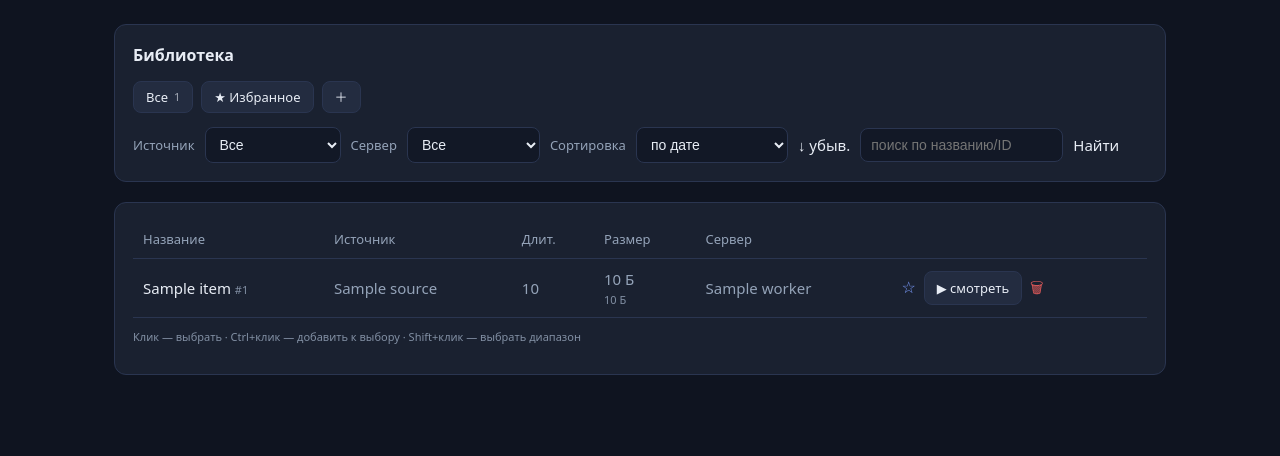
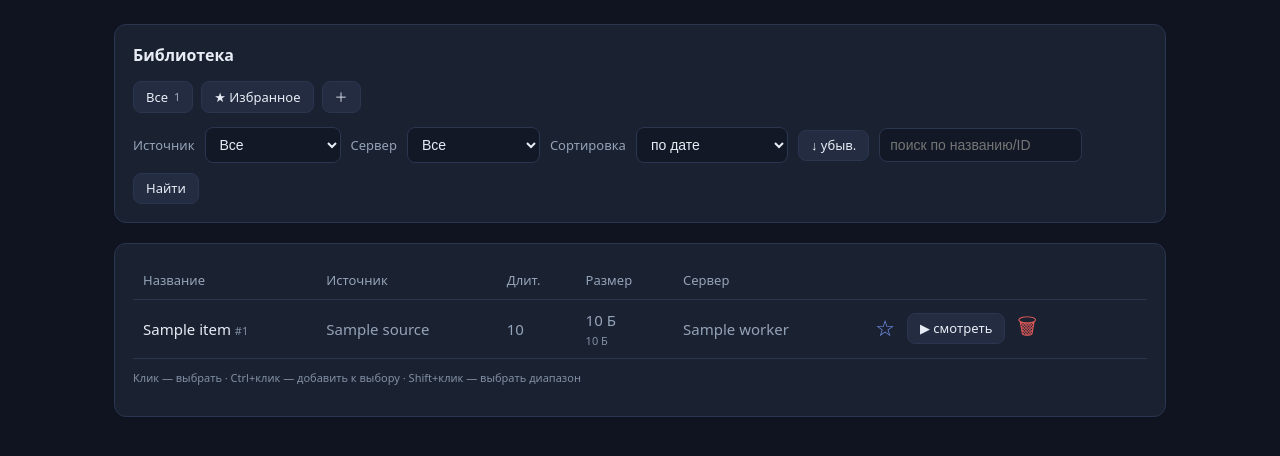
Before and after one commit to Yda4nik/Vidhive, a FastAPI app: template coordinator/app/web/templates/library.html in a window 1280 px wide. Shown: the part 63-519 px from the top of the page. Run offline with FastAPI, Linux system fonts and the light colour scheme; the template is opened without the code that fills it: most values are stand-ins (such as "Sample title", 1, 10 or a date in 2020); parts of the project's set-up code (start-up, migrations or seed data) failed here and were passed over.

Commit message:
Fix button styling: span.btn was unstyled; enlarge star/delete
The .btn rule only matched a.btn / button.btn / input[type=submit], so every
<span class="btn"> (the sort order toggle, search, bulk actions) rendered as
plain text. Broadened the selector to .btn so those look like buttons.

Also enlarged the per-row star and delete icons (16/15px -> 22px) with padding
and a hover background so they are easier to hit.

Co-Authored-By: Claude Opus 4.8 <noreply@anthropic.com>

```diff
--- a/coordinator/app/web/templates/base.html
+++ b/coordinator/app/web/templates/base.html
@@ -45,10 +45,10 @@
     .pill.run { background:rgba(124,156,255,.18); color:var(--accent); }
     .muted { color:var(--muted); }
     .empty { color:var(--muted); font-style:italic; }
-    a.btn, button.btn, input[type=submit] { display:inline-block; padding:6px 12px; border-radius:8px;
+    .btn, input[type=submit] { display:inline-block; padding:6px 12px; border-radius:8px;
       border:1px solid var(--line); background:var(--btn-bg); color:var(--txt); font-size:13px; cursor:pointer;
-      text-decoration:none; }
-    a.btn:hover, button.btn:hover { border-color:var(--accent); }
+      text-decoration:none; line-height:1.3; }
+    .btn:hover, input[type=submit]:hover { border-color:var(--accent); }
     .btn.primary { background:var(--accent); color:var(--on-accent); border-color:var(--accent); }
     form.inline { display:inline; margin:0; }
     label { display:block; margin:12px 0 4px; color:var(--muted); font-size:13px; }
--- a/coordinator/app/web/templates/library.html
+++ b/coordinator/app/web/templates/library.html
@@ -16,8 +16,11 @@
   tbody tr.vid.selected { background:rgba(124,156,255,.20); }
   .bulkbar { display:none; gap:10px; align-items:center; flex-wrap:wrap; margin-bottom:14px;
     padding:10px 14px; background:var(--card); border:1px solid var(--accent); border-radius:10px; }
-  .star { background:none; border:none; cursor:pointer; font-size:16px; color:var(--accent); padding:0 4px; }
-  .del { background:none; border:none; cursor:pointer; font-size:15px; color:var(--bad); padding:0 4px; }
+  .star, .del { background:none; border:none; cursor:pointer; font-size:22px; padding:2px 8px;
+    border-radius:8px; vertical-align:middle; }
+  .star { color:var(--accent); }
+  .del { color:var(--bad); }
+  .star:hover, .del:hover { background:rgba(124,156,255,.12); }
 </style>
 
 <div class="card">
```
